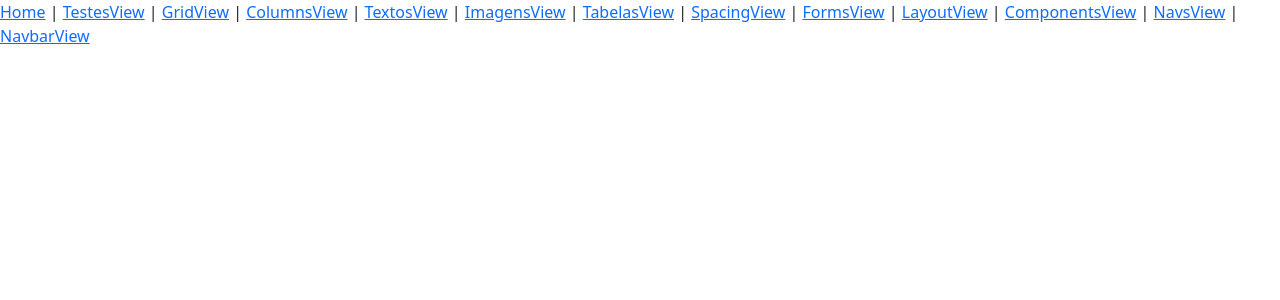
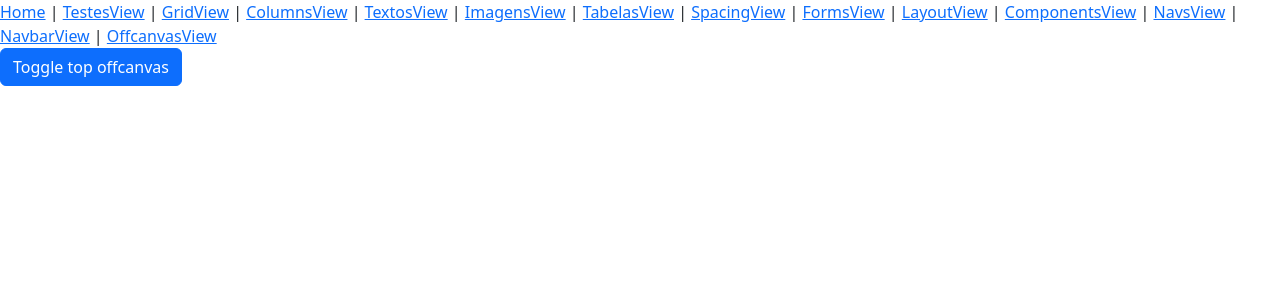
Before and after one commit to dimascapelari/vue-bootstrap, a Vue app: page /offcanvas in a window 1280 px wide. Shown: the top 300 px of the page. Built offline with nearby package versions, Linux system fonts and the light colour scheme.

Commit message:
Offcanvas

```diff
--- a/src/App.vue
+++ b/src/App.vue
@@ -12,7 +12,8 @@
     <router-link to="/layout">LayoutView</router-link> |
     <router-link to="/components">ComponentsView</router-link> |
     <router-link to="/navs">NavsView</router-link> |
-    <router-link to="/navbar">NavbarView</router-link>
+    <router-link to="/navbar">NavbarView</router-link> |
+    <router-link to="/offcanvas">OffcanvasView</router-link>
   </nav>
   <router-view />
 </template>
--- a/src/router/index.ts
+++ b/src/router/index.ts
@@ -12,6 +12,7 @@ import LayoutView from '../views/LayoutView.vue'
 import ComponentsView from '../views/ComponentsView.vue'
 import NavsView from '../views/NavsView.vue'
 import NavbarView from '../views/NavbarView.vue'
+import OffcanvasView from '../views/OffcanvasView.vue'
 
 const routes: Array<RouteRecordRaw> = [
   {
@@ -78,6 +79,11 @@ const routes: Array<RouteRecordRaw> = [
     path: '/navbar',
     name: 'navbar',
     component: NavbarView
+  },
+  {
+    path: '/offcanvas',
+    name: 'offcanvas',
+    component: OffcanvasView
   }
 ]
 
--- /dev/null
+++ b/src/views/OffcanvasView.vue
@@ -0,0 +1,48 @@
+<template>
+  <div>
+    <button
+      class="btn btn-primary"
+      type="button"
+      data-bs-toggle="offcanvas"
+      data-bs-target="#offcanvasTop"
+      aria-controls="offcanvasTop"
+    >
+      Toggle top offcanvas
+    </button>
+
+    <div
+      class="offcanvas offcanvas-start bg-dark text-bg-dark"
+      data-bs-scroll="true"
+      data-bs-backdrop="false"
+      tabindex="-1"
+      id="offcanvasTop"
+    >
+      <div class="offcanvas-header">
+        <h5 class="offcanvas-title" id="offcanvasTopLabel">Offcanvas</h5>
+        <button
+          type="button"
+          class="btn-close btn-close-white"
+          data-bs-dismiss="offcanvas"
+        ></button>
+      </div>
+      <div class="offcanvas-body">
+        <div class="container-fluid">
+          <div class="row my-5">
+            <div class="col">
+              <p>Item 1</p>
+              <p>Item 2</p>
+              <p>Item 3</p>
+            </div>
+          </div>
+        </div>
+      </div>
+    </div>
+  </div>
+</template>
+
+<script>
+export default {};
+</script>
+
+<style>
+</style>
```
